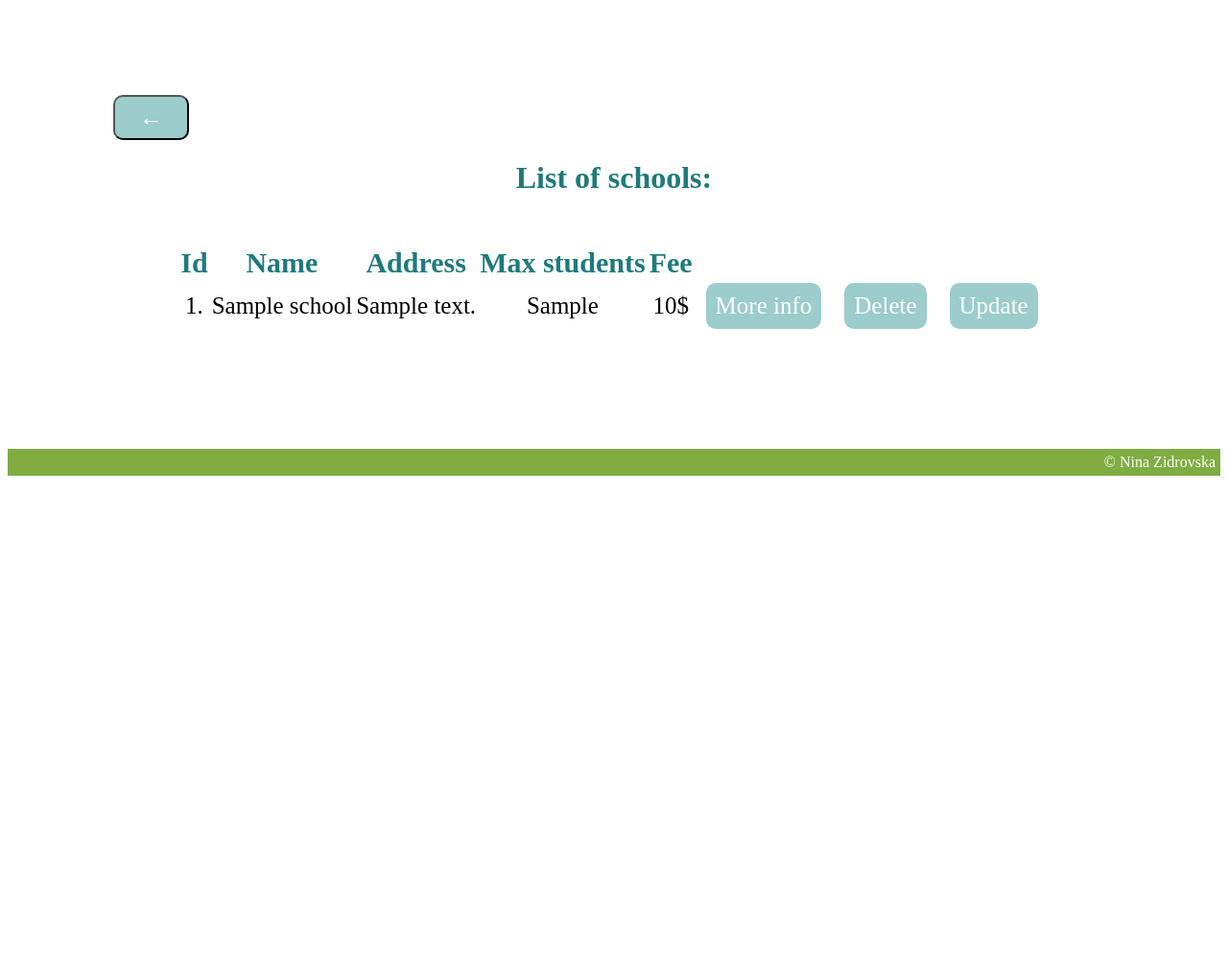
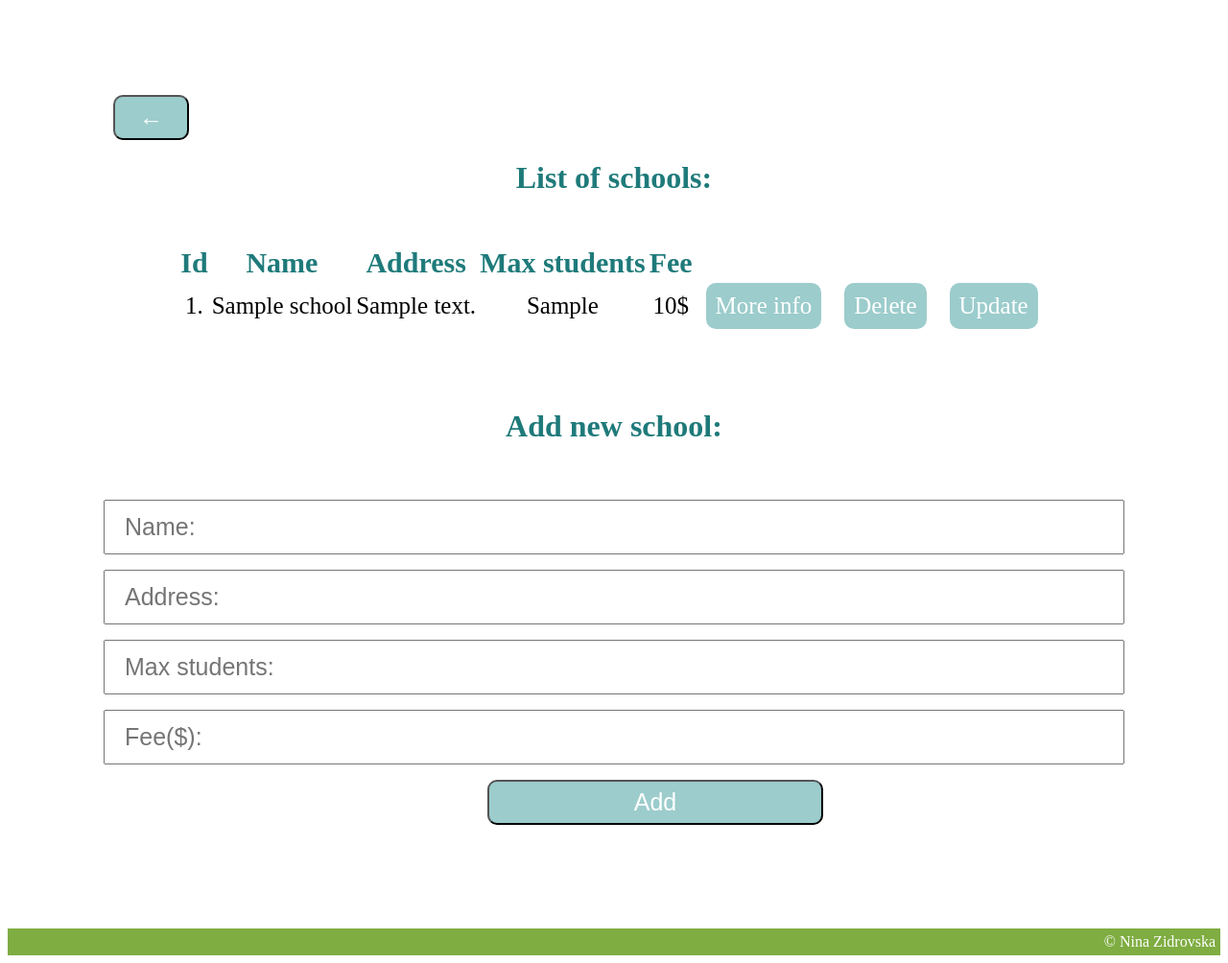
Before and after one commit to NinaZid/Education, a PHP site: the page made by SourceFiles/views/schools/index.php in a window 1280 px wide. Shown: the part 387-1391 px from the top of the page at 96% size. Before the commit the page ends 883 px from the top, so only its background shows below. Run offline with PHP 8.4, Linux system fonts and the light colour scheme; the template is opened without the code that fills it: most values are stand-ins (such as "Sample title", 1, 10 or a date in 2020); some libraries are stand-ins or nearby versions.

Commit message:
Enabled adding new school

```diff
--- a/SourceFiles/views/schools/index.php
+++ b/SourceFiles/views/schools/index.php
@@ -21,7 +21,18 @@ foreach($data['schools'] as $school) {
 	echo '<td><a href="'.URL.'schools/deleteSchool?id='.$school['id'].'" class="delete-link" style="font-size:25px; text-align:center;">Delete</a></td>';
 	echo '<td><a href="'.URL.'schools/updateS?id='.$school['id'].'" class="update" style="font-size:25x; text-align:center;">
 		Update</a></td>';
+
 	echo '<tr>';
 }
 ?>
 </table>
+<br><br>
+
+<h1>Add new school: </h1>
+<form method="post" action="<?php echo URL; ?>schools/addSchool">
+    <input type="text" name="name" placeholder="Name:"><br/>
+    <input type="text" name="address" placeholder="Address:"><br/>
+    <input type="text" name="max_students" placeholder="Max students:"><br/>
+    <input type="text" name="fee" placeholder="Fee($):"><br/>
+    <input type="submit" value="Add" id="addBtn" style="margin-left:400px; width:350px;">
+</form>
```
Also changed, not shown: SourceFiles/controllers/schools.php (+13 -0 lines).
